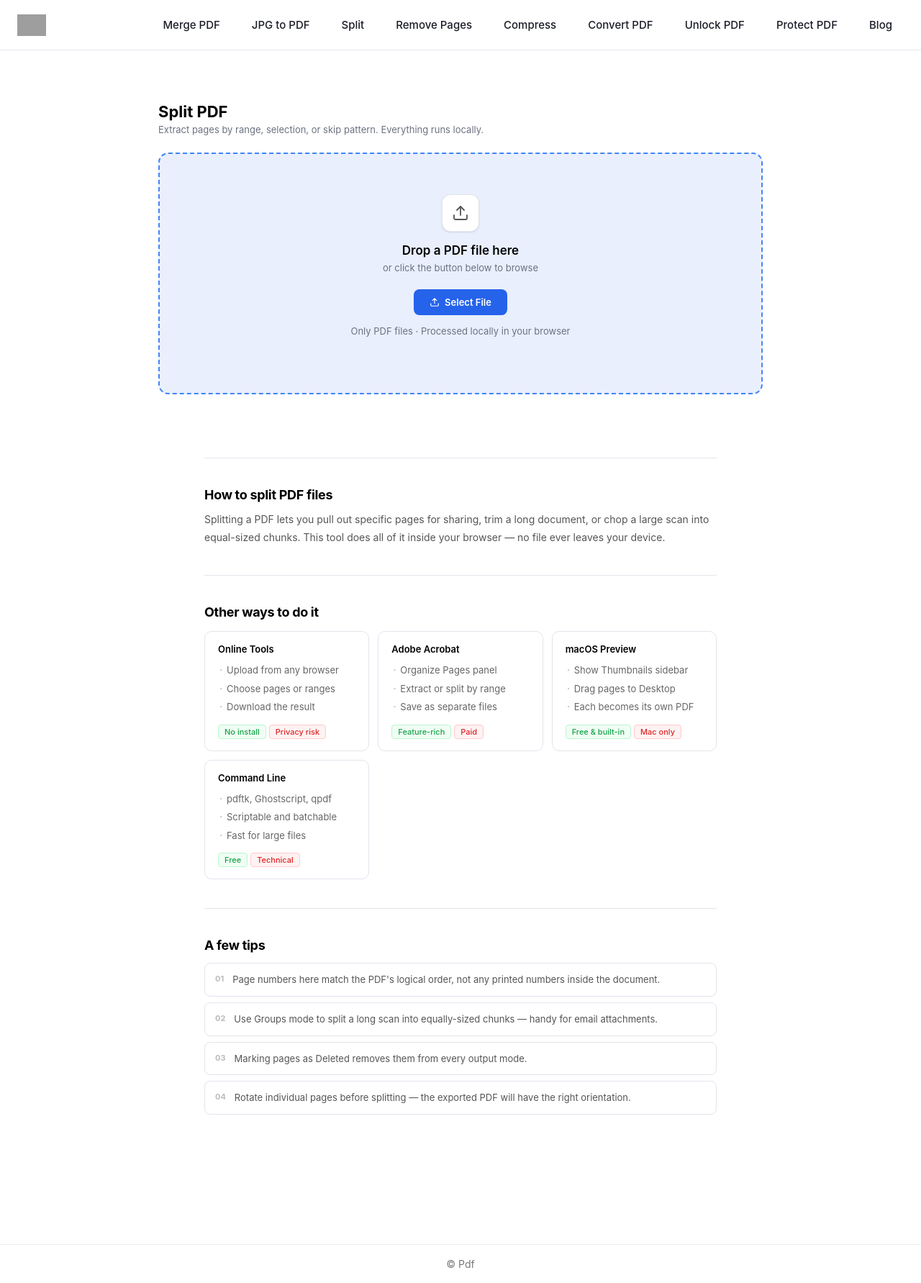
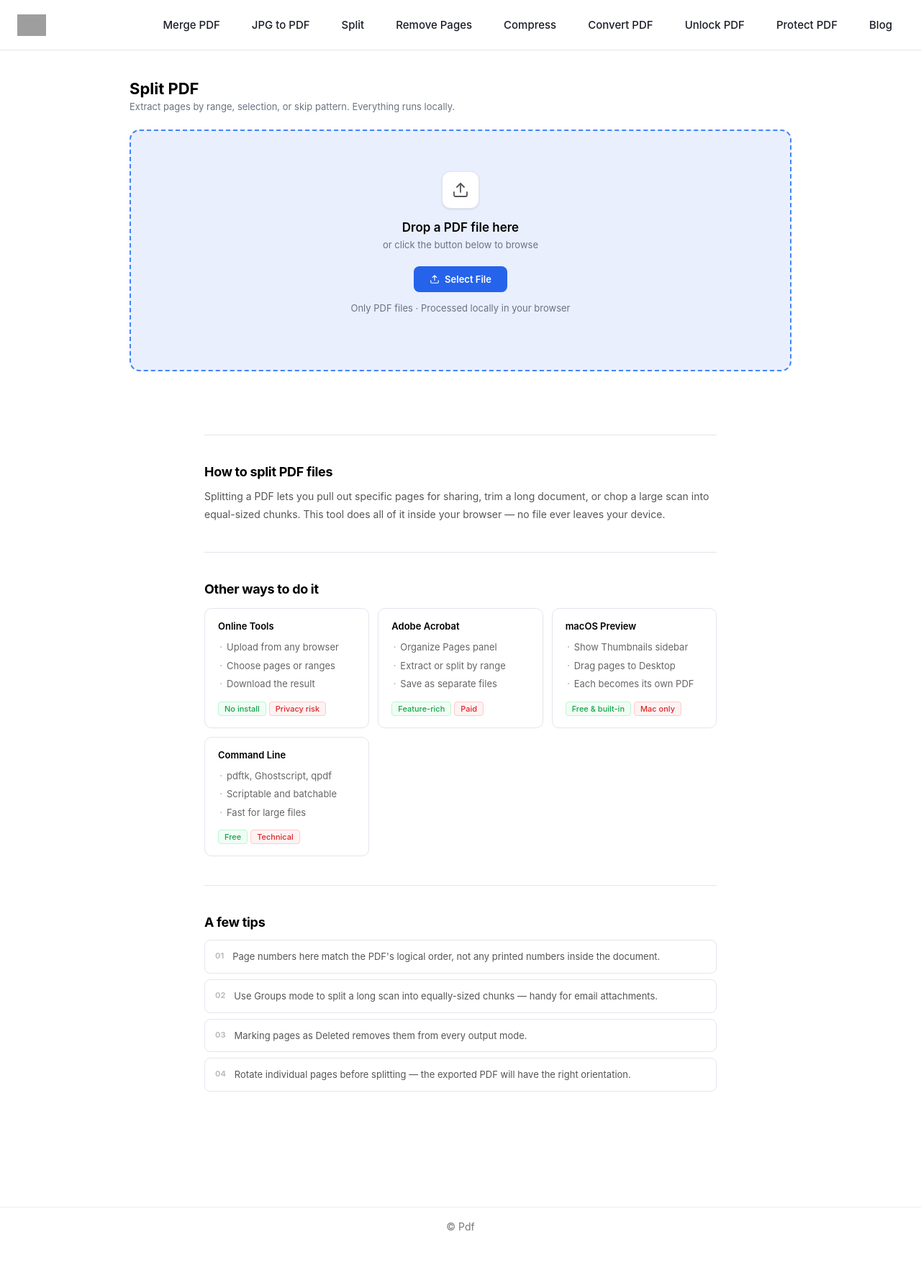
Before and after one commit to rforrupesh/pdf, a Jekyll site: the page built from split.html, in a window 1280 px wide. Shown: the whole page at 72% size. Built offline with Jekyll 4.4.1, drawn with Linux system fonts in a browser that asks for light colours; after the commit the page ends 1731 px from its top, so only the background shows below that; grey boxes are pictures that could not be loaded.

Commit message:
Update split.html

```diff
--- a/split.html
+++ b/split.html
@@ -116,24 +116,7 @@
   .footer { font-size: 12px; padding: 16px 10px; }
 }
 
-/* ── MAIN ── */
-main {
-  max-width: 920px;
-  margin: 0 auto;
-  padding: 32px 20px 20px;
-}
-
-/* page-title & page-sub visible by default, hidden after upload */
-.page-title {
-  display: block;
-  font-size: 24px; font-weight: 600; letter-spacing: -0.4px; margin-bottom: 6px;
-}
-.page-sub {
-  display: block;
-  color: #888; font-size: 14px; margin-bottom: 20px;
-}
-.page-title.hidden { display: none; }
-.page-sub.hidden   { display: none; }
+
 
     /* ── LAYOUT ── */
     .app-shell {
```
